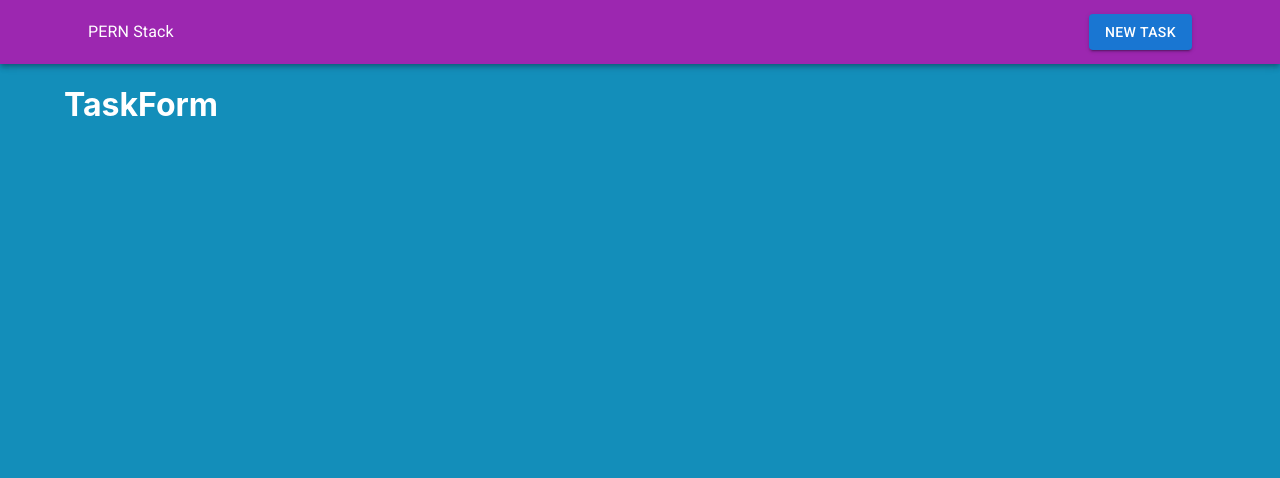
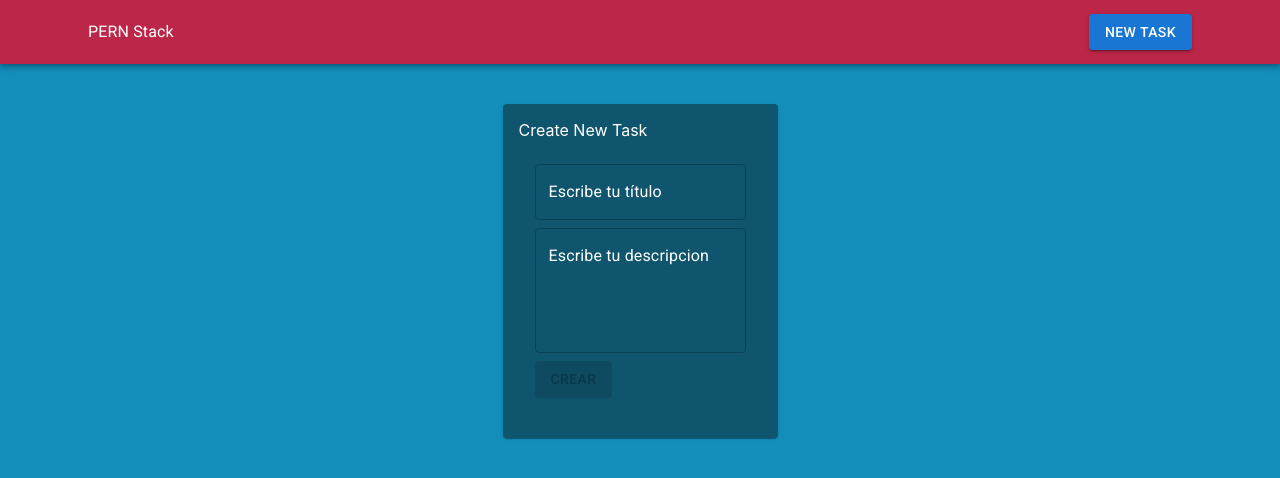
Before and after one commit to RodrigoFA216/PERN-React, a React (Create React App) app: page /tasks/new in a window 1280 px wide. Shown: the top 478 px of the page. Built offline with nearby package versions, Linux system fonts and the light colour scheme.

Commit message:
creación de tareas lista

```diff
--- a/public/index.html
+++ b/public/index.html
@@ -1,5 +1,5 @@
 <!DOCTYPE html>
-<html lang="en">
+<html lang="es">
 
 <head>
   <meta charset="utf-8" />
--- a/src/components/Navbar.js
+++ b/src/components/Navbar.js
@@ -6,7 +6,7 @@ function Navbar() {
   const navigate = useNavigate()
   return (
     <Box sx={{flexGrow: 1}}>
-      <AppBar position='static' color='secondary'>
+      <AppBar position='static' style={{backgroundColor: '#bb2649'}}>
         <Container>
           <Toolbar>
             <Typography sx={{flexGrow: 1}}>
--- a/src/components/TaskForm.js
+++ b/src/components/TaskForm.js
@@ -1,10 +1,97 @@
 import React from 'react'
+import {Grid, Card, Typography, CardContent, TextField, Button, CircularProgress} from '@mui/material'
+import {useState, useEffect} from 'react'
+import {useNavigate} from 'react-router-dom'
 
 function TaskForm() {
+    const [task, setTask] = useState({
+        title: '',
+        description: '',
+    })
+
+    const [loading, setLoading] = useState(false)
+
+    const navigate= useNavigate();
+
+    const handleChange = (e) =>{
+        setTask({...task, [e.target.name]: e.target.value})
+        // console.log(e.target.name, e.target.value);
+    }
+
+    const handleSubmit = async(e) =>{
+        e.preventDefault();
+        setLoading(true);
+        const res = await fetch('http://localhost:4000/crudelement', {
+            method: 'POST',
+            body: JSON.stringify(task),
+            headers: {'Content-Type': 'application/json'}
+        })
+        const data = await res.json();
+        setLoading(false);
+        navigate('/');
+        // console.log(data);
+        // console.log(task);
+    }
     return (
-        <h1>
-            TaskForm
-        </h1>
+        <Grid
+        container
+        direction='column'
+        alignItems='center'
+        justifyContent='center'>
+            <Grid item xs={3}>
+                <Card
+                sx={{mt:5}}
+                style={{
+                    backgroundColor: '#10556E',
+                    padding: '1rem'
+                }}
+                >
+                    <Typography variant='5' textAlaign='center' color='white'>
+                        Create New Task
+                    </Typography>
+                    <CardContent>
+                        <form onSubmit={handleSubmit}>
+                            <TextField
+                                variant='outlined'
+                                label='Escribe tu título'
+                                sx={{
+                                    display: 'block',
+                                    margin: '.5rem 0'
+                                }}
+                                name="title"
+                                onChange={handleChange}
+                                inputProps={{style: {color: "white"}}}
+                                InputLabelProps={{style: {color: "white"}}}
+                            />
+                            <TextField
+                                variant='outlined'
+                                label='Escribe tu descripcion'
+                                multiline
+                                rows={4}
+                                sx={{
+                                    display: 'block',
+                                    margin: '.5rem 0'
+                                }}
+                                name="descripcion"
+                                onChange={handleChange}
+                                inputProps={{style: {color: "white"}}}
+                                InputLabelProps={{style: {color: "white"}}}
+                            />
+                            <Button
+                            variant='contained'
+                            color='primary'
+                            type='submit'
+                            disabled={!task.title||!task.description}>
+                                {loading ? <CircularProgress
+                                    color='inherit'
+                                    size={24}
+                                />: 'Crear'}
+                            </Button>
+                        </form>
+                    </CardContent>
+                </Card>
+            </Grid>
+        </Grid>
     );
 }
 
```
